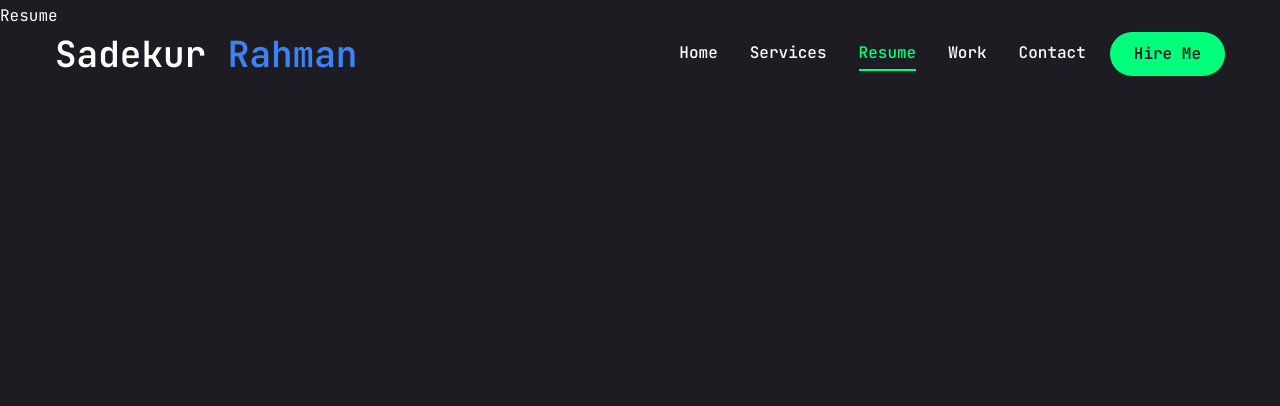
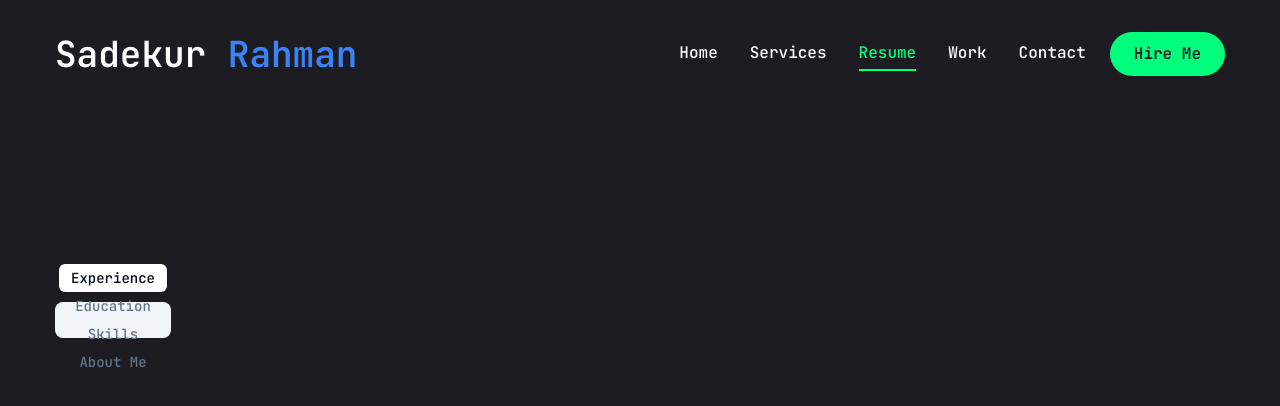
Before and after one commit to sadekur/pfs-2, a Next.js app: page /resume in a window 1280 px wide. Shown: the top 406 px of the page. Built offline with nearby package versions, Linux system fonts and the light colour scheme.

Commit message:
Add: Resume section content

```diff
--- a/app/resume/page.jsx
+++ b/app/resume/page.jsx
@@ -1,3 +1,5 @@
+"use client";
+
 import { title } from "framer-motion/client";
 import React from "react";
 
@@ -212,7 +214,40 @@ const skills = {
 };
 
 const Resume = () => {
-  return <div>Resume</div>;
+  return (
+    <motion.div
+    initial={{ opacity: 0 }}
+    animate={{ opacity: 1, transition: { delay: 2.4, duration: 0.4, ease: "easeIn" } }}
+    className="min-h-[80vh] flex flex-col justify-center py-12 xl:py-0"
+  >
+    <div className="container mx-auto">
+      <Tabs defaultValue="experience" className="flex flex-col xl:flex-row gap-[60px]">
+        <TabsList className="flex flex-col xl:flex-col">
+          <TabsTrigger value="experience">Experience</TabsTrigger>
+          <TabsTrigger value="education">Education</TabsTrigger>
+          <TabsTrigger value="skills">Skills</TabsTrigger>
+          <TabsTrigger value="about">About Me</TabsTrigger>
+        </TabsList>
+
+        <TabsContent value="experience">
+          {/* Experience content goes here */}
+        </TabsContent>
+
+        <TabsContent value="education">
+          {/* Education content goes here */}
+        </TabsContent>
+
+        <TabsContent value="skills">
+          {/* Skills content goes here */}
+        </TabsContent>
+
+        <TabsContent value="about">
+          {/* About content goes here */}
+        </TabsContent>
+      </Tabs>
+    </div>
+    </motion.div>
+  )
 };
 
 export default Resume;
```
